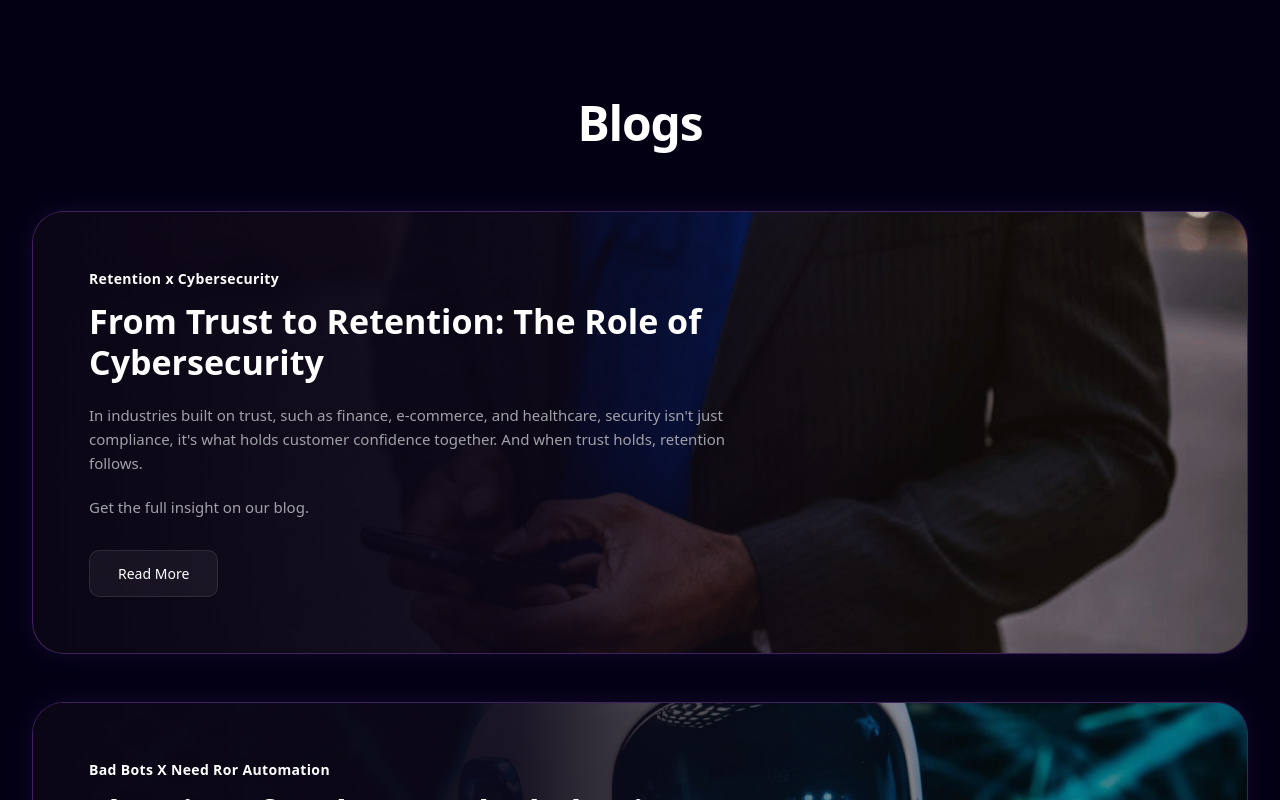
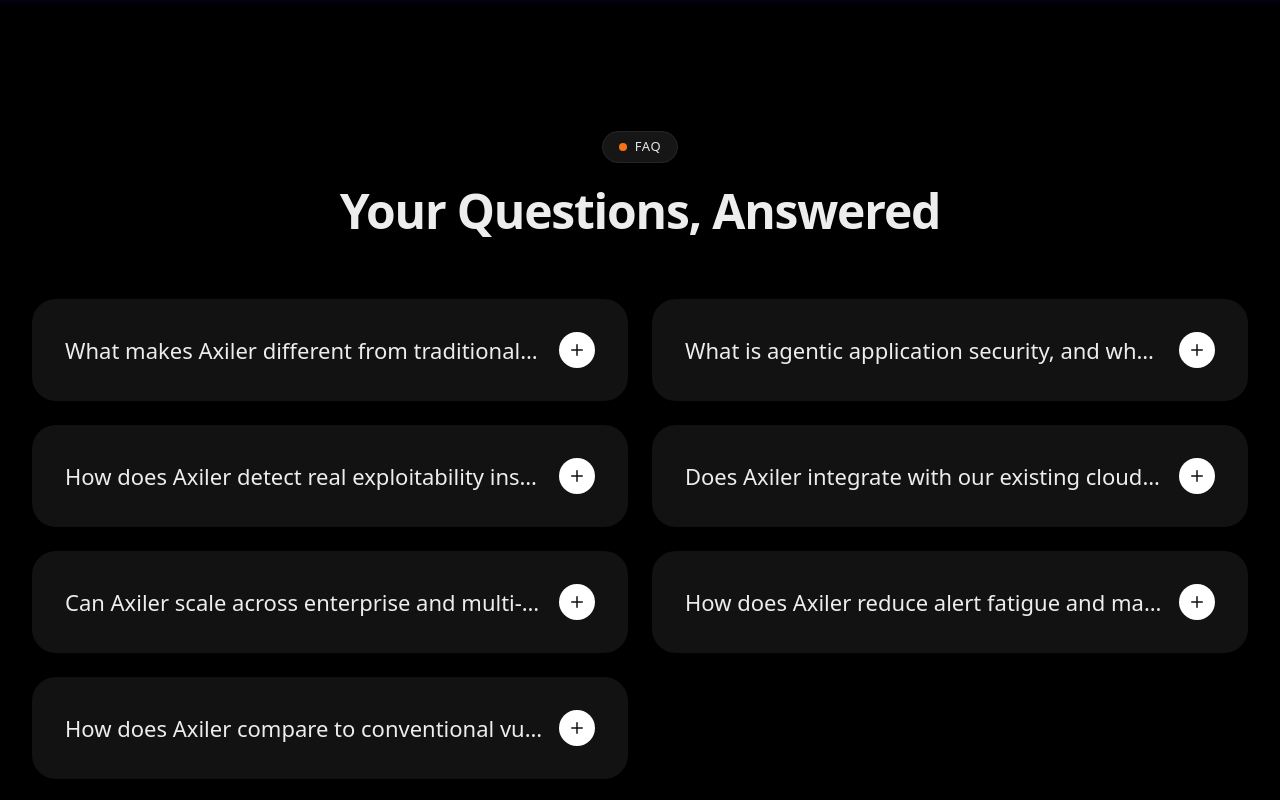
Before and after one commit to dev-mdshahid/axiler, a Next.js app: page / in a window 1280 px wide. Shown: the part 8820-9620 px from the top of the page. Built offline with nearby package versions, Linux system fonts and the light colour scheme; a web font is replaced by a local one.

Commit message:
feat: add faq section

```diff
--- a/app/page.tsx
+++ b/app/page.tsx
@@ -8,6 +8,7 @@
 import WhyAxiler from "@/components/sections/home/WhyAxiler";
 import Lifecycle from "@/components/sections/home/Lifecycle";
 import Blogs from "@/components/sections/home/Blogs";
+import FAQ from "@/components/sections/home/FAQ";
 
 export default function Home() {
   return (
@@ -21,6 +22,7 @@
       <Testimonials />
       <WhyAxiler />
       <Lifecycle />
+      <FAQ />
       <Blogs />
     </main>
   );
--- /dev/null
+++ b/components/sections/home/FAQ.tsx
@@ -0,0 +1,109 @@
+"use client";
+
+import { useState } from 'react'
+import { FAQCard, type FAQItem } from './FAQCard'
+
+const FAQ_ITEMS: FAQItem[] = [
+    {
+        question: 'What makes Axiler different from traditional AppSec platforms?',
+        answer: 'Unlike traditional platforms that rely on theoretical risk, Axiler uses AI to actively exploit and validate vulnerabilities, proving real reachability and reducing noise.',
+    },
+    {
+        question: 'What is agentic application security, and why does it matter?',
+        answer: 'Agentic security leverages autonomous AI workflows to perform complex investigative and remediation tasks. This accelerates resolution times and shifts focus from triage to true risk mitigation.',
+    },
+    {
+        question: 'How does Axiler detect real exploitability instead of theoretical risk?',
+        answer: 'Our platform deploys AI-driven agents that dynamically investigate code paths and test endpoints to prove a vulnerability can be successfully exploited, overriding static risk assumptions.',
+    },
+    {
+        question: 'Does Axiler integrate with our existing cloud and DevOps stack?',
+        answer: 'Absolutely. We provide deep integrations into modern CI/CD pipelines, container registries, and existing cloud infrastructures, ensuring frictionless security operations.',
+    },
+    {
+        question: 'Can Axiler scale across enterprise and multi-cloud environments?',
+        answer: 'Yes, Axiler is designed to integrate seamlessly across complex enterprise workloads and multi-cloud environments, continuously monitoring and evaluating risk at scale.',
+    },
+    {
+        question: 'How does Axiler reduce alert fatigue and manual triage?',
+        answer: 'By proving only reachable, valid vulnerabilities and automatically suppressing false positives, Axiler ensures your security teams focus solely on critical fixes.',
+    },
+    {
+        question: 'How does Axiler compare to conventional vulnerability scanners?',
+        answer: 'Conventional scanners flag potential issues indiscriminately, leading to alert fatigue. Axiler contextualizes findings, verifying true risk and providing actionable remediation.',
+    },
+]
+
+export default function FAQ() {
+    const [openIndex, setOpenIndex] = useState<number | null>(null)
+
+    const handleToggle = (index: number) => {
+        setOpenIndex(openIndex === index ? null : index)
+    }
+
+    // Split items into two independent columns based on the design screenshot
+    const leftColumnIndexes = [0, 2, 4, 6]
+    const rightColumnIndexes = [1, 3, 5]
+
+    return (
+        <section
+            id="faq"
+            aria-labelledby="faq-heading"
+            className="w-full bg-black py-16 md:py-24 lg:py-32"
+        >
+            <div className="mx-auto w-full max-w-7xl px-4 sm:px-6 lg:px-8 flex flex-col items-center">
+                {/* Top Pill Badge */}
+                <div className="flex items-center gap-2 mb-6 py-1.5 px-4 rounded-full border border-neutral-800 bg-[#161616]">
+                    <div
+                        className="w-2 h-2 rounded-full shrink-0 bg-[#F97316]"
+                        aria-hidden="true"
+                    />
+                    <span className="font-medium text-[13px] leading-snug text-neutral-200 uppercase tracking-wider">
+                        FAQ
+                    </span>
+                </div>
+
+                {/* Heading */}
+                <h2
+                    id="faq-heading"
+                    className="text-3xl font-bold tracking-tight text-foreground sm:text-4xl lg:text-5xl text-center mb-12 sm:mb-16"
+                >
+                    Your Questions, Answered
+                </h2>
+
+                {/* FAQ Cards — Two independent columns */}
+                <div className="w-full flex flex-col lg:flex-row lg:items-start gap-4 lg:gap-6">
+                    {/* Left column */}
+                    <div className="w-full lg:w-1/2 flex flex-col gap-4 lg:gap-6 min-w-0">
+                        {leftColumnIndexes.map((originalIndex) => {
+                            const item = FAQ_ITEMS[originalIndex];
+                            return (
+                                <FAQCard
+                                    key={item.question}
+                                    item={item}
+                                    isOpen={openIndex === originalIndex}
+                                    onToggle={() => handleToggle(originalIndex)}
+                                />
+                            )
+                        })}
+                    </div>
+
+                    {/* Right column */}
+                    <div className="w-full lg:w-1/2 flex flex-col gap-4 lg:gap-6 min-w-0">
+                        {rightColumnIndexes.map((originalIndex) => {
+                            const item = FAQ_ITEMS[originalIndex];
+                            return (
+                                <FAQCard
+                                    key={item.question}
+                                    item={item}
+                                    isOpen={openIndex === originalIndex}
+                                    onToggle={() => handleToggle(originalIndex)}
+                                />
+                            )
+                        })}
+                    </div>
+                </div>
+            </div>
+        </section>
+    )
+}
--- /dev/null
+++ b/components/sections/home/FAQCard.tsx
@@ -0,0 +1,71 @@
+import { cn } from '@/lib/utils'
+import { Plus, Minus } from 'lucide-react'
+
+export interface FAQItem {
+    question: string
+    answer: string
+}
+
+interface FAQCardProps {
+    item: FAQItem
+    isOpen: boolean
+    onToggle: () => void
+}
+
+export function FAQCard({ item, isOpen, onToggle }: FAQCardProps) {
+    return (
+        <div
+            className={cn(
+                'cursor-pointer select-none transition-all duration-300 ease-in-out py-6 px-6 lg:py-8 lg:px-8 rounded-3xl border',
+                isOpen ? 'bg-[#1C1C1E] border-neutral-800' : 'bg-[#121212] border-transparent hover:border-neutral-800'
+            )}
+            onClick={onToggle}
+            role="button"
+            aria-expanded={isOpen}
+            tabIndex={0}
+            onKeyDown={(e) => {
+                if (e.key === 'Enter' || e.key === ' ') {
+                    e.preventDefault()
+                    onToggle()
+                }
+            }}
+        >
+            <div className="flex flex-col">
+                {/* Question row */}
+                <div className="flex items-center justify-between gap-4">
+                    <h3 className={cn('text-foreground font-medium text-lg lg:text-[22px] min-w-0 transition-all duration-300 leading-snug', isOpen ? 'whitespace-normal' : 'truncate')}>
+                        {item.question}
+                    </h3>
+
+                    {/* Toggle Icon */}
+                    <div
+                        className={cn(
+                            'shrink-0 flex items-center justify-center w-9 h-9 rounded-full transition-all duration-300',
+                            isOpen ? 'bg-[#2A2A2A]' : 'bg-white'
+                        )}
+                    >
+                        {isOpen ? (
+                            <Minus size={18} color="white" strokeWidth={2} />
+                        ) : (
+                            <Plus size={18} color="#111111" strokeWidth={2} />
+                        )}
+                    </div>
+                </div>
+
+                {/* Answer - full width */}
+                <div
+                    className="overflow-hidden transition-all duration-300 ease-in-out w-full"
+                    style={{
+                        maxHeight: isOpen ? '400px' : '0px',
+                        opacity: isOpen ? 1 : 0,
+                        marginTop: isOpen ? '16px' : '0px',
+                    }}
+                >
+                    <p className="leading-relaxed font-normal text-neutral-400 text-base md:text-lg">
+                        {item.answer}
+                    </p>
+                </div>
+            </div>
+        </div>
+    )
+}
--- a/package.json
+++ b/package.json
@@ -9,6 +9,7 @@
     "lint": "eslint"
   },
   "dependencies": {
+    "lucide-react": "^0.577.0",
     "next": "16.1.6",
     "react": "19.2.3",
     "react-dom": "19.2.3",
```
Also changed, not shown: 1 other file (tests, documents, lock files or other folders).
